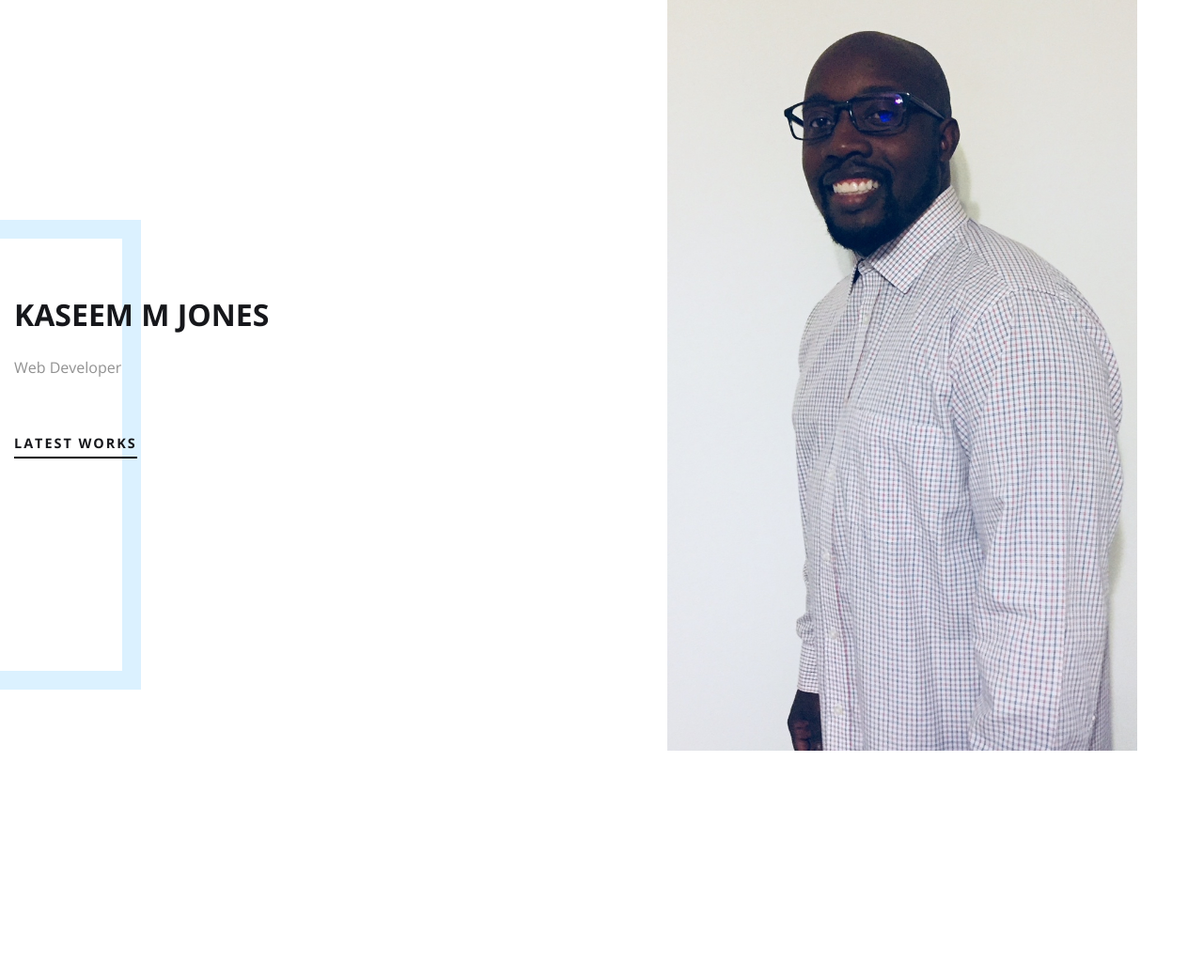
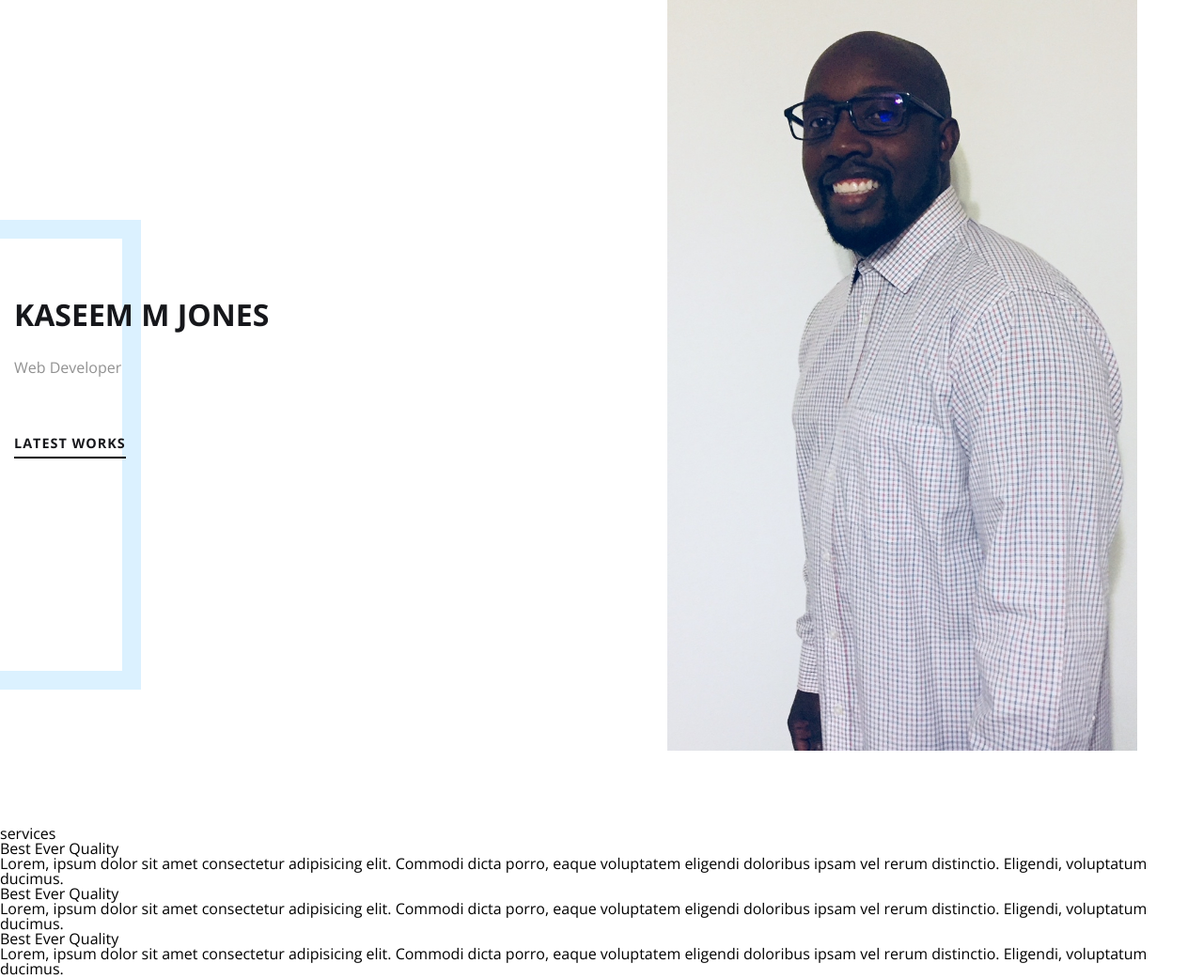
Before and after one commit to KaseemJ/BrandingPortfolio, a PHP site: page / in a window 1280 px wide. Shown: the part 81-1123 px from the top of the page at 94% size. Before the commit the page ends 880 px from the top, so only its background shows below. Run offline with PHP 8.4, Linux system fonts and the light colour scheme.

Commit message:
service section

```diff
--- a/css/style.css
+++ b/css/style.css
@@ -3,6 +3,7 @@
 @import url('https://fonts.googleapis.com/css?family=Open+Sans:300,400,600,600i,700');
 
 @import"top-section.css";
+@import"services.css";
 
 .container {
     max-width: 1400px;
--- a/css/top-section.css
+++ b/css/top-section.css
@@ -52,7 +52,7 @@
     padding-bottom: 5px;
     border-bottom: 2px solid #000;
     z-index: 1;
-    letter-spacing: 2px;
+    letter-spacing: 1px;
 }
 
 #top .img {
--- a/index.html
+++ b/index.html
@@ -25,6 +25,34 @@
             </div>
         </div>
     </section>
+    <section id="services">
+        <div class="container">
+            <div class="title">
+                <div class="circle"></div>
+                <h1>services</h1>
+            </div>
+            <div class="services-container">
+                <div class="box blue">
+                    <div class="icon"></div>
+                    <h5>Best Ever Quality</h5>
+                    <p>Lorem, ipsum dolor sit amet consectetur adipisicing elit. Commodi dicta porro, eaque voluptatem eligendi
+                        doloribus ipsam vel rerum distinctio. Eligendi, voluptatum ducimus.</p>
+                </div>
+                <div class="box red">
+                    <div class="icon"></div>
+                    <h5>Best Ever Quality</h5>
+                    <p>Lorem, ipsum dolor sit amet consectetur adipisicing elit. Commodi dicta porro, eaque voluptatem eligendi
+                        doloribus ipsam vel rerum distinctio. Eligendi, voluptatum ducimus.</p>
+                </div>
+                <div class="box yellow">
+                    <div class="icon"></div>
+                    <h5>Best Ever Quality</h5>
+                    <p>Lorem, ipsum dolor sit amet consectetur adipisicing elit. Commodi dicta porro, eaque voluptatem eligendi
+                        doloribus ipsam vel rerum distinctio. Eligendi, voluptatum ducimus.</p>
+                </div>
+            </div>
+        </div>
+    </section>
 </body>
 
 </html>
```
Also changed, not shown: css/services.css (added).
